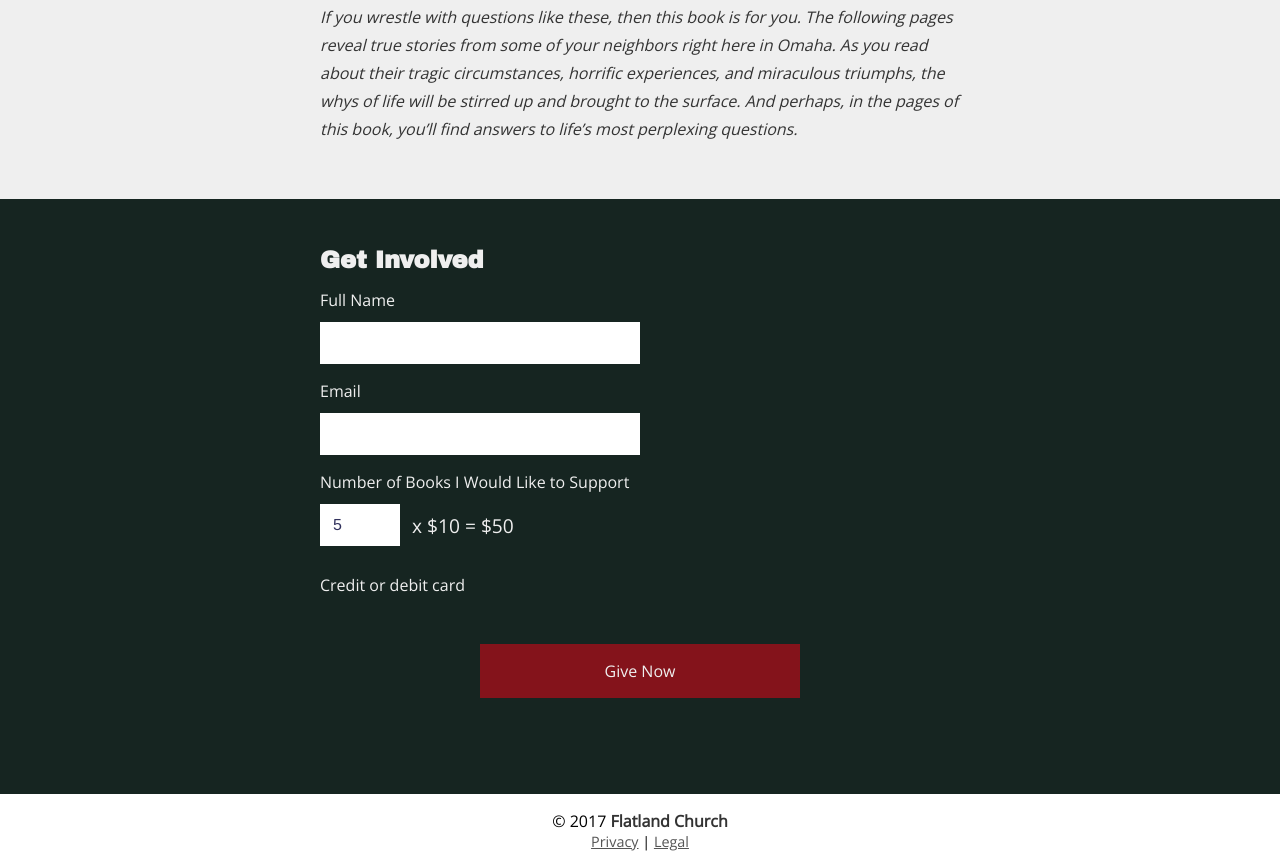
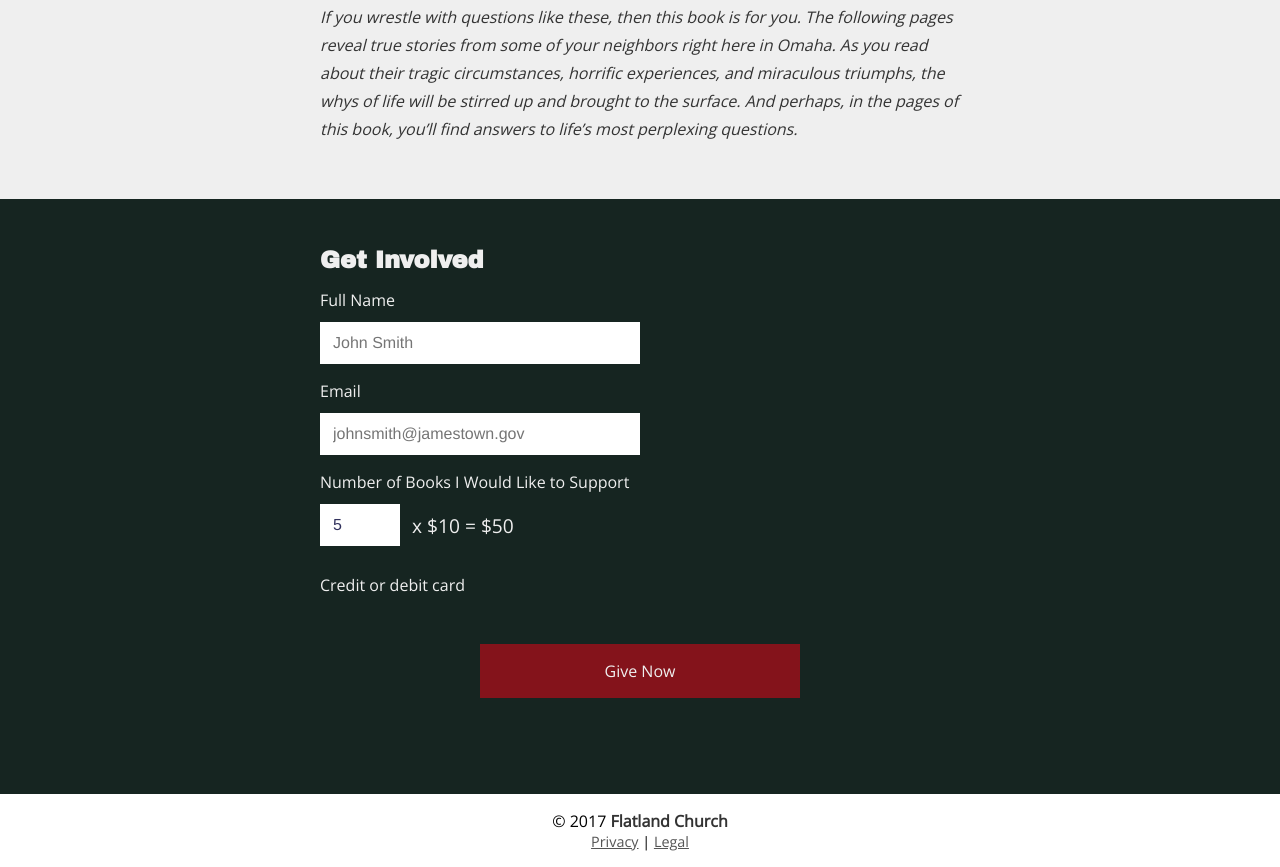
Before and after one commit to Renddslow/why.flatland.church, a plain HTML site: page index.html in a window 1280 px wide. Shown: the part 2174-3041 px from the top of the page. Drawn offline with nearby package versions, Linux system fonts and the light colour scheme; a script that the page names is missing.

Commit message:
Small style fixes

```diff
--- a/index.html
+++ b/index.html
@@ -79,13 +79,13 @@
 			      <label for="name">
 			        Full Name
 			      </label>
-						<input type="text" id="name" name="full-name" required>
+						<input type="text" id="name" name="full-name" placeholder="John Smith" required>
 					</div>
 					<div class="form-row">
 			      <label for="email">
 			        Email
 			      </label>
-						<input type="email" id="email" name="email" required>
+						<input type="email" id="email" name="email" placeholder="johnsmith@jamestown.gov" required>
 					</div>
 			    <div class="form-row">
 			      <label for="books">
--- a/public/style.css
+++ b/public/style.css
@@ -165,7 +165,7 @@ section.introduction p {
 
 #name,
 #email {
-	width: 50%;
+	width: 75%;
 }
 
 #payment-form #card-element,
@@ -182,6 +182,9 @@ section.introduction p {
   background-color: white;
   padding: 8px 12px;
   border: 1px solid transparent;
+	-webkit-appearance: none;
+	appearance: none;
+	border-radius: 0;
 }
 
 .StripeElement--invalid {
@@ -280,6 +283,11 @@ footer span a {
     width: 50%;
   }
 
+	#name,
+	#email {
+		width: 50%;
+	}
+
   #payment-form {
     width: 50%;
   }
```
